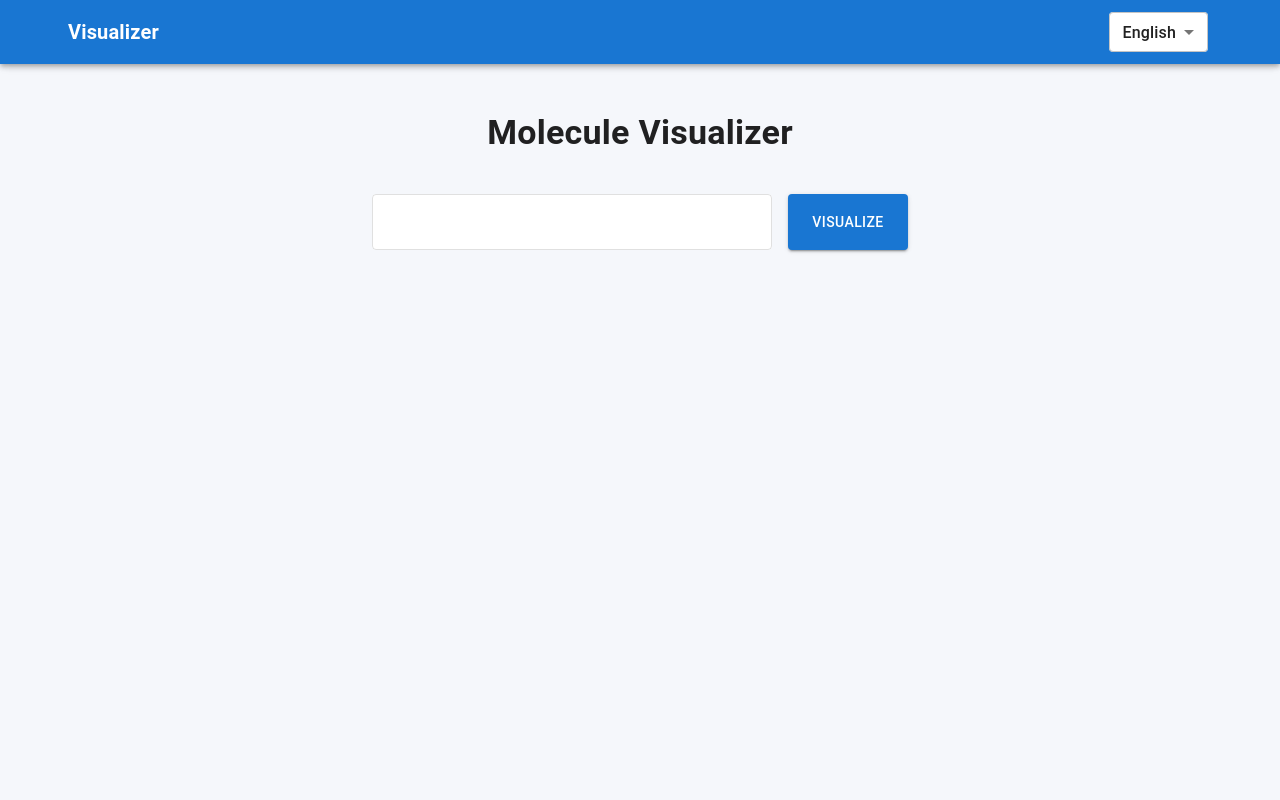
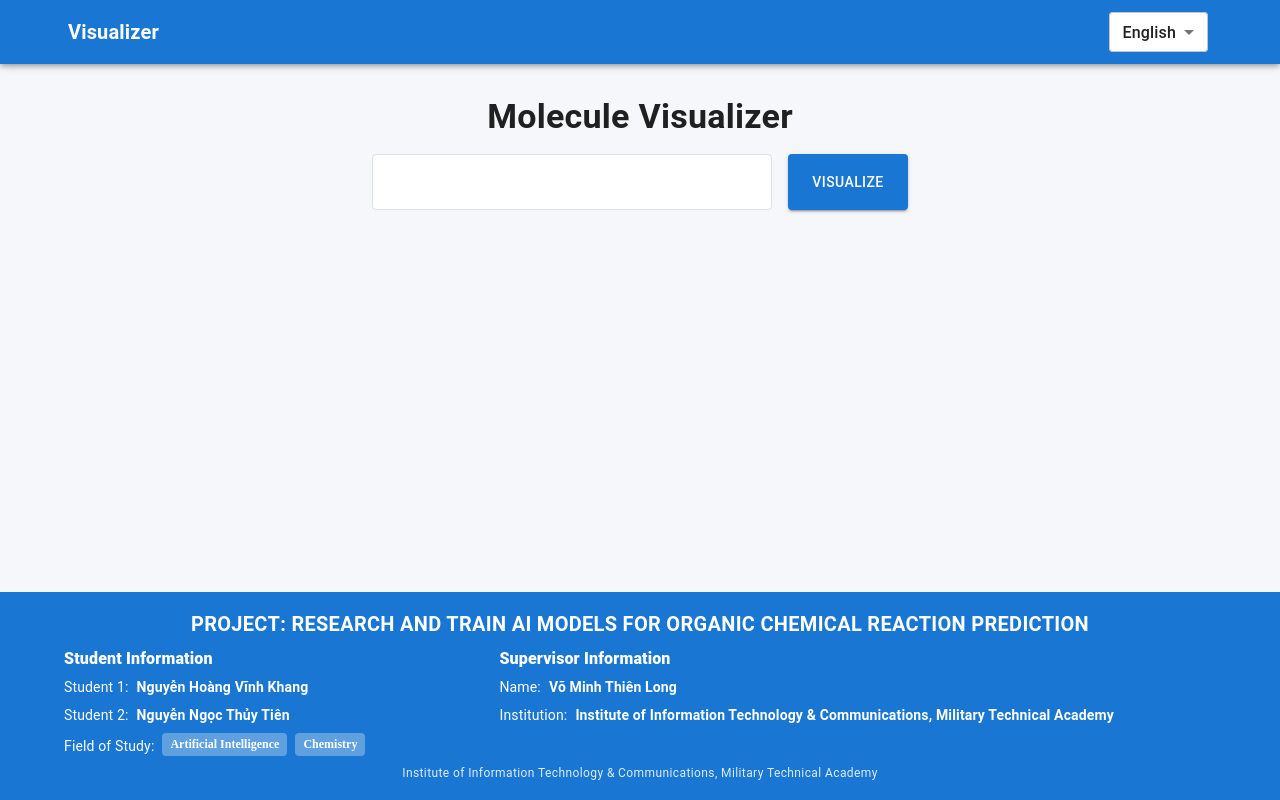
Before and after one commit to thienlongtpct/ChemVision, a React (Vite) app in the folder frontend/: page /visualize in a window 1280 px wide. Shown: the top 800 px of the page. Built offline with nearby package versions, Linux system fonts and the light colour scheme; some icons are missing.

Commit message:
update fe

```diff
--- a/frontend/src/components/Footer.jsx
+++ b/frontend/src/components/Footer.jsx
@@ -12,7 +12,7 @@ export default function Footer() {
     <Box
       component="footer"
       sx={() => ({
-        py: { xs: 2, md: 4 },
+        py: { xs: 2 },
         bgcolor: theme.palette.mode === "dark" ? theme.palette.background.paper : theme.palette.primary.main,
         color: "#ffffff !important",
       })}
@@ -28,8 +28,6 @@ export default function Footer() {
         >
           {t("footer.title")}
         </Typography>
-
-        <Divider sx={{ my: 2 }} />
 
         {/* Information Grid */}
         <Box display="flex" flexDirection={{ xs: "column", md: "row" }} gap={4}>
@@ -122,8 +120,6 @@ export default function Footer() {
           </Box>
         </Box>
 
-        <Divider sx={{ my: 2 }} />
-
         {/* Footer note */}
         <Typography
           variant="caption"
--- a/frontend/src/locales/en.js
+++ b/frontend/src/locales/en.js
@@ -44,8 +44,8 @@ export default {
   footer: {
     title: "PROJECT: RESEARCH AND TRAIN AI MODELS FOR ORGANIC CHEMICAL REACTION PREDICTION",
     studentInfoTitle: "Student Information",
-    student1Label: "Full Name of Student 1: ",
-    student2Label: "Full Name of Student 2: ",
+    student1Label: "Student 1: ",
+    student2Label: "Student 2: ",
     fieldLabel: "Field of Study: ",
     field: {
       ai: "Artificial Intelligence",
@@ -53,8 +53,8 @@ export default {
     },
     schoolLabel: "School: ",
     supervisorTitle: "Supervisor Information",
-    supervisorNameLabel: "Supervisor Name: ",
-    supervisorUnitLabel: "Supervisor Institution: ",
+    supervisorNameLabel: "Name: ",
+    supervisorUnitLabel: "Institution: ",
     supervisorUnit: "Institute of Information Technology & Communications, Military Technical Academy",
     copyright: "Institute of Information Technology & Communications, Military Technical Academy",
   }
--- a/frontend/src/locales/vi.js
+++ b/frontend/src/locales/vi.js
@@ -45,15 +45,15 @@ export default {
   footer: {
     title: "ĐỀ TÀI: NGHIÊN CỨU, HUẤN LUYỆN AI PHỤC VỤ MÔ HÌNH DỰ BÁO PHẢN ỨNG HÓA HỌC HỮU CƠ",
     studentInfoTitle: "Thông tin học sinh",
-    student1Label: "Họ và tên Học sinh 1: ",
-    student2Label: "Họ và tên Học sinh 2: ",
+    student1Label: "Học sinh 1: ",
+    student2Label: "Học sinh 2: ",
     fieldLabel: "Lĩnh vực:",
     field: {
       ai: "Trí tuệ nhân tạo",
       chemistry: "Hóa học",
     },
     schoolLabel: "Trường: ",
-    supervisorTitle: "Thông tin giáo viên hướng dẫn",
+    supervisorTitle: "Giáo viên hướng dẫn",
     supervisorNameLabel: "Họ và tên: ",
     supervisorUnitLabel: "Đơn vị công tác: ",
     supervisorUnit: "Viện Công nghệ Thông tin & Truyền thông, Học viện Kỹ thuật quân sự",
--- a/frontend/src/pages/PredictorPage.jsx
+++ b/frontend/src/pages/PredictorPage.jsx
@@ -85,42 +85,27 @@ export default function PredictorPage() {
 
   return (
     <Box
-      sx={{
-        minHeight: "100vh",
-        display: "flex",
-        flexDirection: "column",
-        alignItems: "center",
-        py: 6,
-        px: 3,
-      }}
+      p={4}
+      display="flex"
+      flexDirection="column"
+      alignItems="center"
+      flexGrow={1}
       bgcolor="background.default"
     >
       <Typography
         variant="h4"
-        sx={{ mb: 1, fontWeight: "bold", color: "text.primary" }}
+        sx={{ fontWeight: "bold", color: "text.primary" }}
+        mb={2}
       >
         {t?.predict.title}
       </Typography>
-      <Typography
-        variant="subtitle1"
-        sx={{
-          mb: 4,
-          color: "text.secondary",
-          maxWidth: 600,
-          textAlign: "center",
-        }}
-      >
-        {t?.predict.description}
-      </Typography>
 
       <Box
-        sx={{
-          display: "flex",
-          flexDirection: "row",
-          gap: 2,
-          alignItems: "stretch",
-          mb: 4,
-        }}
+        display="flex"
+        flexDirection="row"
+        gap={2}
+        alignItems="stretch"
+        mb={4}
       >
         <TextField
           label={""}
@@ -174,8 +159,8 @@ export default function PredictorPage() {
       {prediction && prediction !== "Error" && (
         <>
         <Box sx={{ display: "flex", gap: 4, alignItems: "flex-start", overflow: "hidden" }}>
-          <Card sx={{ display: "flex", flexDirection: "column", alignItems: "center", gap: 1 }}>
-            <MoleculeViewer smiles={reactant} darkMode={isDarkMode} handleError={handleError} height={500} width={700} />
+          <Card sx={{ display: "flex", flexDirection: "column", alignItems: "center" }}>
+            <MoleculeViewer smiles={reactant} darkMode={isDarkMode} handleError={handleError} height={250} width={600} />
             <CardContent>
               <Typography gutterBottom variant="h5" component="div">
                 {t?.predict.reactantLabel}
@@ -187,8 +172,8 @@ export default function PredictorPage() {
           </Card>
 
 
-          <Card sx={{ display: "flex", flexDirection: "column", alignItems: "center", gap: 1 }}>
-            <MoleculeViewer smiles={prediction} darkMode={isDarkMode} handleError={handleError} height={500} width={700} />
+          <Card sx={{ display: "flex", flexDirection: "column", alignItems: "center" }}>
+            <MoleculeViewer smiles={prediction} darkMode={isDarkMode} handleError={handleError} height={250} width={600} />
             <CardContent>
               <Typography gutterBottom variant="h5" component="div">
                 {t?.predict.resultLabel}
--- a/frontend/src/pages/VisualizerPage.jsx
+++ b/frontend/src/pages/VisualizerPage.jsx
@@ -63,42 +63,27 @@ export default function VisualizerPage() {
 
   return (
     <Box
-      sx={{
-        minHeight: "100vh",
-        display: "flex",
-        flexDirection: "column",
-        alignItems: "center",
-        py: 6,
-        px: 3,
-      }}
+      p={4}
+      display="flex"
+      flexDirection="column"
+      alignItems="center"
+      flexGrow={1}
       bgcolor="background.default"
     >
       <Typography
         variant="h4"
-        sx={{ mb: 1, fontWeight: "bold", color: "text.primary" }}
+        sx={{ fontWeight: "bold", color: "text.primary" }}
+        mb={2}
       >
         {t?.visualize.title}
       </Typography>
-      <Typography
-        variant="subtitle1"
-        sx={{
-          mb: 4,
-          color: "text.secondary",
-          maxWidth: 600,
-          textAlign: "center",
-        }}
-      >
-        {t?.visualize.description}
-      </Typography>
 
       <Box
-        sx={{
-          display: "flex",
-          flexDirection: "row",
-          gap: 2,
-          alignItems: "stretch",
-          mb: 4,
-        }}
+        display="flex"
+        flexDirection="row"
+        gap={2}
+        alignItems="stretch"
+        mb={4}
       >
         <TextField
           label={""}
@@ -150,13 +135,13 @@ export default function VisualizerPage() {
       </Box>
 
       {submitted && smiles && (
-        <Card sx={{ display: "flex", flexDirection: "column", alignItems: "center", gap: 1 }}>
+        <Card sx={{ display: "flex", flexDirection: "column", alignItems: "center" }}>
           <MoleculeViewer
             smiles={smiles}
             darkMode={isDarkMode}
             handleError={handleError}
-            height={500}
-            width={1200}
+            height={250}
+            width={800}
           />
           <CardContent>
             <Typography gutterBottom variant="h5" component="div">
```
Also changed, not shown: 1 other file (tests, documents, lock files or other folders).
